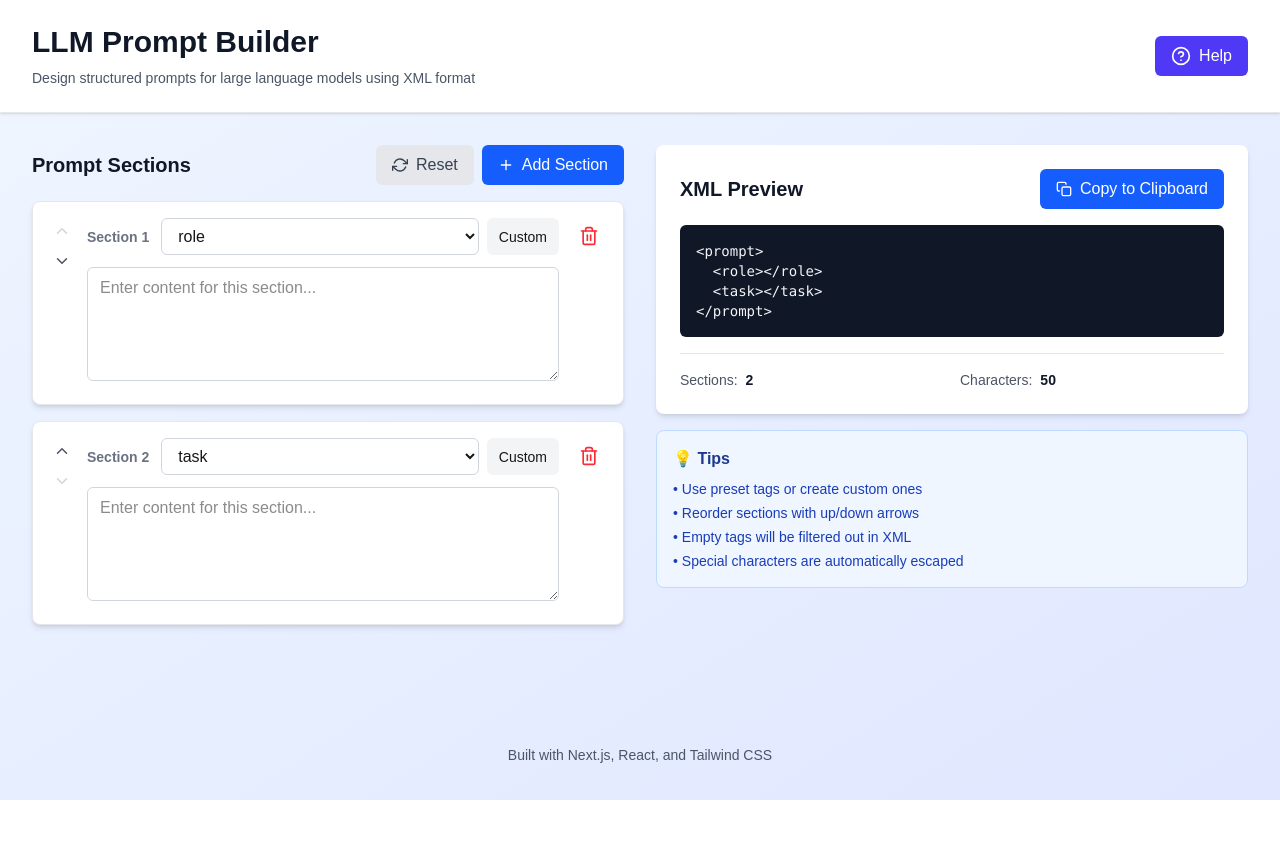
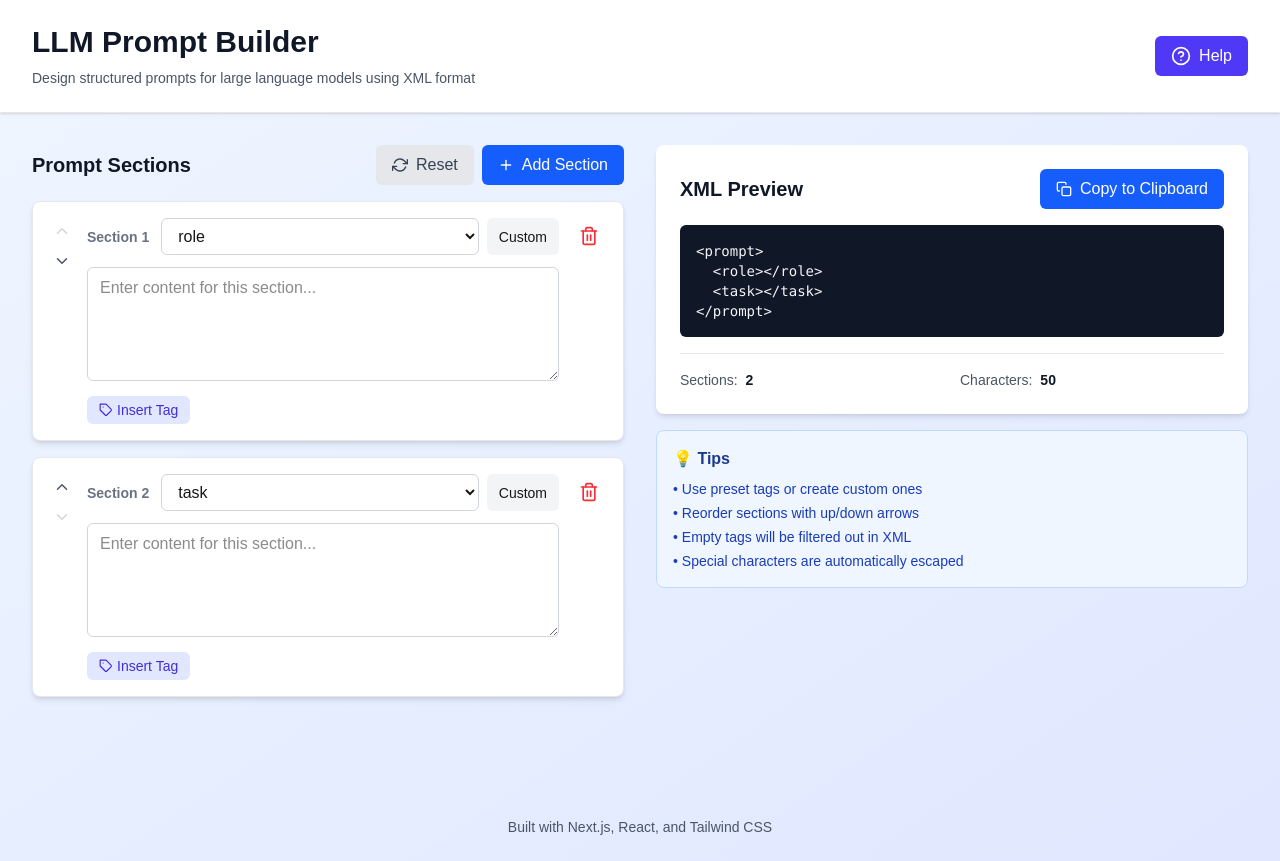
Before and after one commit to BaconTesla/prompt-builder, a Next.js app: page / in a window 1280 px wide. Before the commit the page ends 800 px from the top, so only its background shows below. Built offline with nearby package versions, Linux system fonts and the light colour scheme.

Commit message:
feat: Enhance PromptSection with tag insertion functionality and add icon.svg

```diff
--- a/src/app/layout.tsx
+++ b/src/app/layout.tsx
@@ -16,6 +16,9 @@ export const metadata: Metadata = {
   title: "LLM Prompt Builder",
   description:
     "A tool to design structured prompts for large language models using XML format.",
+  icons: {
+    icon: "/icon.svg",
+  },
 };
 
 export default function RootLayout({
--- a/src/app/page.tsx
+++ b/src/app/page.tsx
@@ -145,7 +145,13 @@ export default function Home() {
               </div>
             ) : (
               <div className="space-y-4">
-                {sections.map((section, index) => (
+                {sections.map((section, index) => {
+                  // Get all tags from other sections that have non-empty tags
+                  const availableTags = sections
+                    .filter((s, i) => i !== index && s.tag.trim() !== "")
+                    .map((s) => s.tag);
+
+                  return (
                     <PromptSection
                       key={index}
                       tag={section.tag}
@@ -160,8 +166,10 @@ export default function Home() {
                       canMoveUp={index > 0}
                       canMoveDown={index < sections.length - 1}
                       index={index}
+                      availableTags={availableTags}
                     />
-                ))}
+                  );
+                })}
               </div>
             )}
           </div>
--- a/src/components/PromptSection.tsx
+++ b/src/components/PromptSection.tsx
@@ -1,7 +1,7 @@
 "use client";
 
-import { useState } from "react";
-import { FiTrash2, FiChevronUp, FiChevronDown } from "react-icons/fi";
+import { useState, useRef } from "react";
+import { FiTrash2, FiChevronUp, FiChevronDown, FiTag } from "react-icons/fi";
 import { COMMON_TAGS, isValidTagName } from "@/utils/xmlHelpers";
 
 interface PromptSectionProps {
@@ -15,6 +15,7 @@ interface PromptSectionProps {
   canMoveUp: boolean;
   canMoveDown: boolean;
   index: number;
+  availableTags: string[];
 }
 
 export default function PromptSection({
@@ -28,16 +29,42 @@ export default function PromptSection({
   canMoveUp,
   canMoveDown,
   index,
+  availableTags,
 }: PromptSectionProps) {
   const [customTag, setCustomTag] = useState(
     !COMMON_TAGS.includes(tag) && tag !== "",
   );
+  const textareaRef = useRef<HTMLTextAreaElement>(null);
+  const [showTagMenu, setShowTagMenu] = useState(false);
 
   const isValidTag = tag.trim() === "" || isValidTagName(tag);
 
   const handleTagChange = (newTag: string) => {
     onTagChange(newTag);
     setCustomTag(!COMMON_TAGS.includes(newTag) && newTag !== "");
+  };
+
+  const insertTag = (tagToInsert: string) => {
+    const textarea = textareaRef.current;
+    if (!textarea) return;
+
+    const start = textarea.selectionStart;
+    const end = textarea.selectionEnd;
+    const textBefore = content.substring(0, start);
+    const textAfter = content.substring(end);
+    const tagText = `<${tagToInsert}>`;
+    const newContent = textBefore + tagText + textAfter;
+
+    onContentChange(newContent);
+
+    // Set cursor position after the inserted tag
+    setTimeout(() => {
+      textarea.focus();
+      const newCursorPos = start + tagText.length;
+      textarea.setSelectionRange(newCursorPos, newCursorPos);
+    }, 0);
+
+    setShowTagMenu(false);
   };
 
   return (
@@ -125,13 +152,42 @@ export default function PromptSection({
           </div>
 
           {/* Content textarea */}
+          <div className="relative">
             <textarea
+              ref={textareaRef}
               value={content}
               onChange={(e) => onContentChange(e.target.value)}
               placeholder="Enter content for this section..."
               rows={4}
               className="w-full px-3 py-2 border border-gray-300 rounded-md focus:ring-2 focus:ring-blue-500 focus:outline-none resize-y"
             />
+            {availableTags.length > 0 && (
+              <div className="mt-2 relative">
+                <button
+                  onClick={() => setShowTagMenu(!showTagMenu)}
+                  className="flex items-center gap-1 px-3 py-1 text-sm bg-indigo-100 hover:bg-indigo-200 text-indigo-700 rounded-md transition-colors"
+                  type="button"
+                >
+                  <FiTag size={14} />
+                  Insert Tag
+                </button>
+                {showTagMenu && (
+                  <div className="absolute left-0 mt-1 bg-white border border-gray-300 rounded-md shadow-lg z-10 max-h-48 overflow-y-auto">
+                    {availableTags.map((t) => (
+                      <button
+                        key={t}
+                        onClick={() => insertTag(t)}
+                        className="block w-full text-left px-4 py-2 hover:bg-indigo-50 text-sm font-mono"
+                        type="button"
+                      >
+                        &lt;{t}&gt;
+                      </button>
+                    ))}
+                  </div>
+                )}
+              </div>
+            )}
+          </div>
         </div>
 
         {/* Delete button */}
```
Also changed, not shown: public/icon.svg (added). Lines whose indentation alone changed are shown as unchanged.
